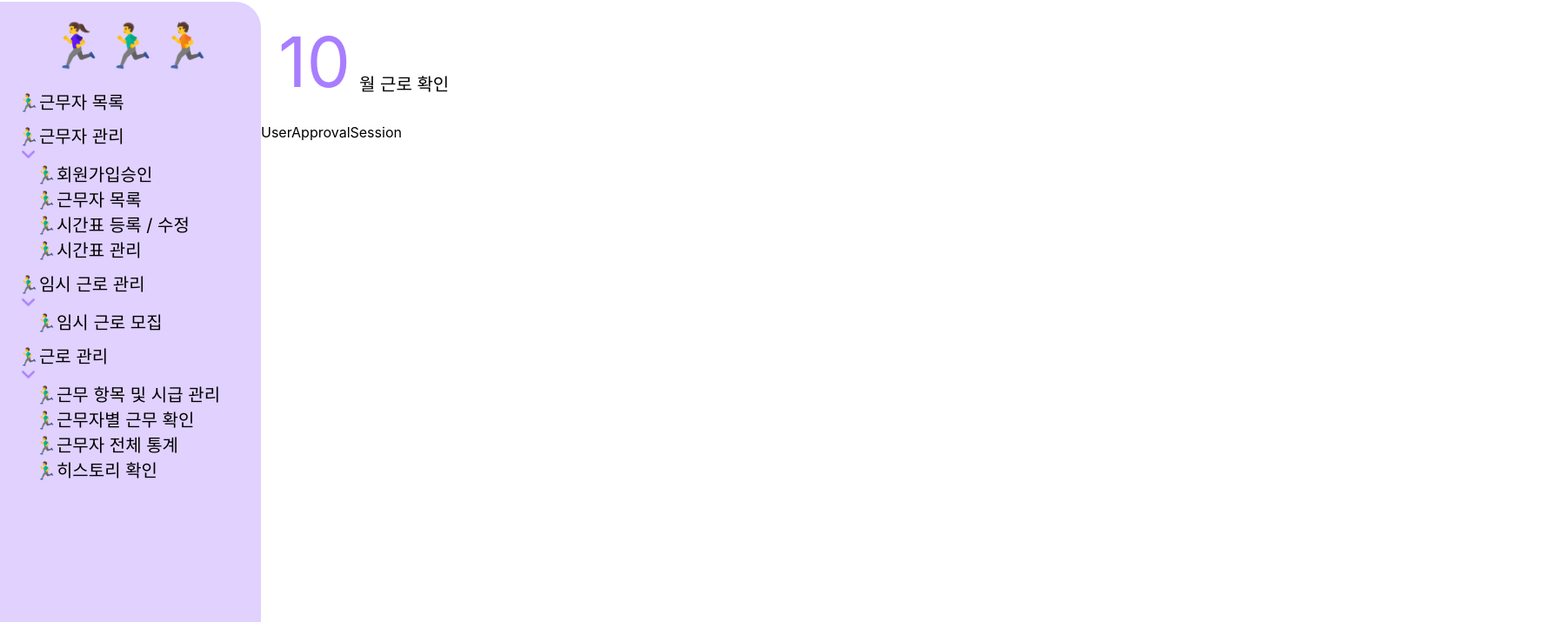
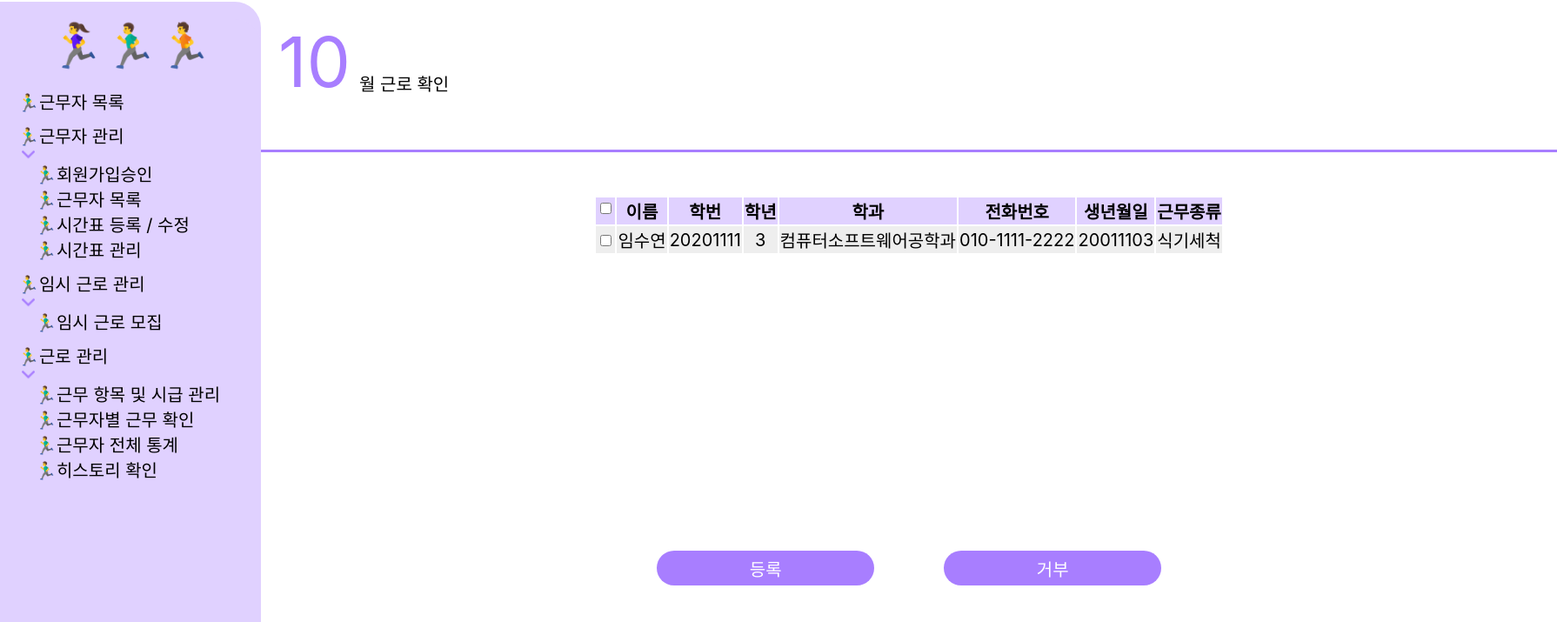
Before and after one commit to CantRunaway/Front-End, a React (Create React App) app: page /userapproval in a window 1280 px wide. Shown: the part 37-752 px from the top of the page at 87% size, 1790 px wide, since content can reach past the window. Built offline with nearby package versions, Linux system fonts and the light colour scheme.

Commit message:
userapproval 수정중

```diff
--- a/src/manager/page/Main/css/ManagerMainPage.css
+++ b/src/manager/page/Main/css/ManagerMainPage.css
@@ -17,6 +17,3 @@
     height: 100%;
     text-align: justify;
 }
-
-.ManagerMainSession{
-}
--- a/src/manager/page/Main/css/ManagerMainSession.css
+++ b/src/manager/page/Main/css/ManagerMainSession.css
@@ -11,7 +11,6 @@
     margin-top: 50px;
     border-top: 3px solid #A87EFF;
     background-color: white;
-    /* border: solid 2px black; */
 }
 
 .main_element{
--- a/src/manager/page/UserApproval/components/UserApprovalSession.js
+++ b/src/manager/page/UserApproval/components/UserApprovalSession.js
@@ -1,9 +1,66 @@
-import React from 'react'
+import React, { useState } from 'react'
 import '../css/UserApprovalSession.css'
 
 function UserApprovalSession() {
+
+  // 항목데이터
+  const colums = ["이름", "학번", "학년", "학과", "전화번호", "생년월일", "근무종류"];
+
+  // 임시 데이터
+  const userData = [
+    {
+      num : 20201111,
+      name : "임수연",
+      grade : 3,
+      major : "컴퓨터소프트웨어공학과",
+      phoneNum : "010-1111-2222",
+      birth : 20011103,
+      type : "식기세척"
+    }
+  ];
+
+
+  function approvalTable() {
+    return (
+      <table>
+        <thead>
+          <tr>
+            <input type="checkbox"/>
+            {colums.map((col) => (
+              <th className='table_header' key={col}>{col}</th>
+            ))}
+          </tr>
+        </thead>
+        <tbody>
+          {userData.map(({name, num, grade, major, phoneNum, birth, type }) => (
+            <tr key={num}>
+              <td className='table_items'><input type="checkbox"/></td>
+              <td className='table_items'>{name}</td>
+              <td className='table_items'>{num}</td>
+              <td className='table_items'>{grade}</td>
+              <td className='table_items'>{major}</td>
+              <td className='table_items'>{phoneNum}</td>
+              <td className='table_items'>{birth}</td>
+              <td className='table_items'>{type}</td>
+            </tr>
+          ))}
+        </tbody>
+      </table>
+    );
+  }
+
   return (
-    <div>UserApprovalSession</div>
+    <div className='UserApprovalSession'>
+      <div className='UserApprovalMain'>
+        <div className='userApprovalTable'>
+          {approvalTable()}
+        </div>
+        <div className='approvalBtn'>
+          <button className='approval_btn'>등록</button>
+          <button className='approval_btn'>거부</button>
+        </div>
+        </div>
+    </div>
   )
 }
 
--- a/src/manager/page/UserApproval/css/UserApprovalSession.css
+++ b/src/manager/page/UserApproval/css/UserApprovalSession.css
@@ -0,0 +1,51 @@
+.UserApprovalSession{
+    width: 206%;
+    height: auto;
+}
+
+.UserApprovalMain{
+    display: flex;
+    flex-direction: column;
+    width: 100%;
+    height: 100%;
+    margin-top: 50px;
+    border-top: 3px solid #A87EFF;
+    background-color: white;
+}
+
+.userApprovalTable{
+    margin: 0 auto;
+    margin-top: 50px;
+    color: black;
+    text-align: center;
+}
+
+thead{
+    background-color: #E0D1FF;
+    text-align: center;
+    font-size: 20px;
+}
+
+tbody{
+    background-color: #EEEEEE;
+    text-align: center;
+    font-size: 20px;
+}
+
+.approvalBtn{
+    width: 100;
+    height: 40%;
+    margin: 0 auto;
+    margin-top: 300px;
+}
+
+.approval_btn{
+    margin: 40px;
+    width: 250px;
+    height: 40px;
+    border-radius: 20px;
+    border-style: none;
+    color: white;
+    background-color: #A87EFF;
+    font-size: 20px
+}
```
